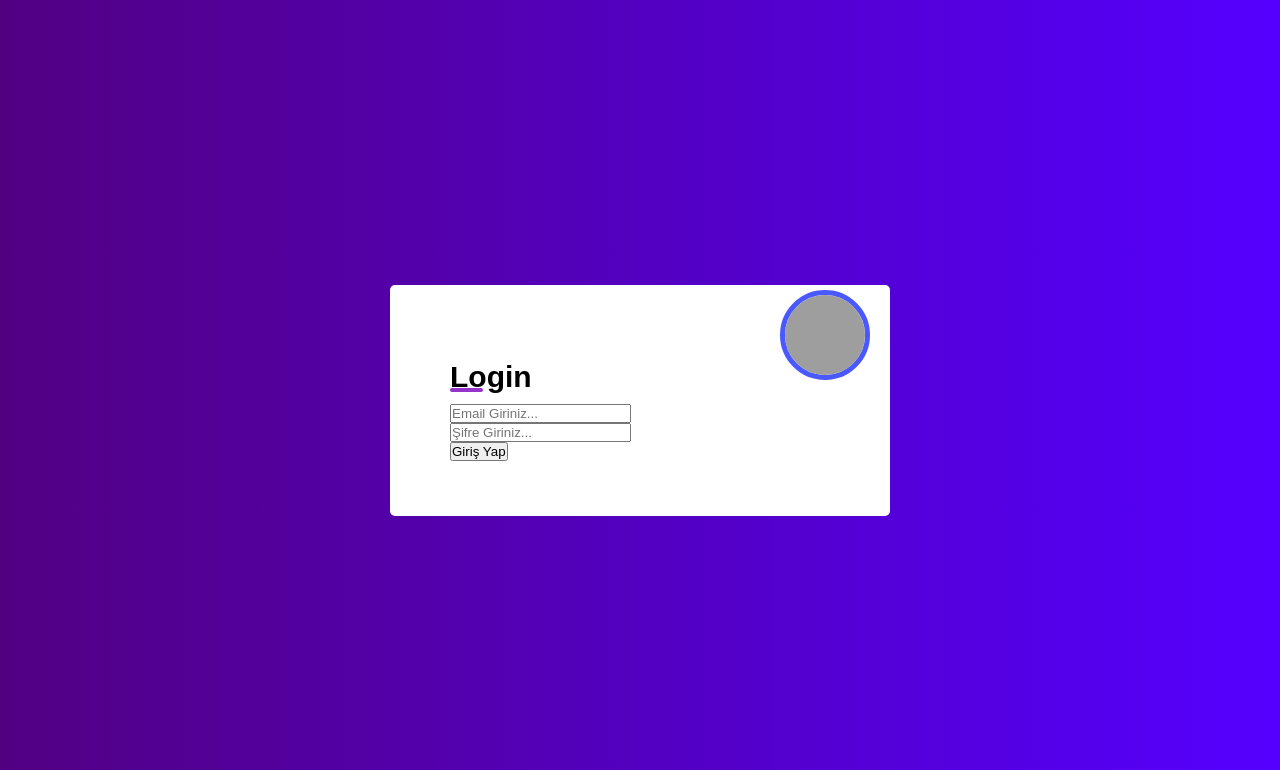
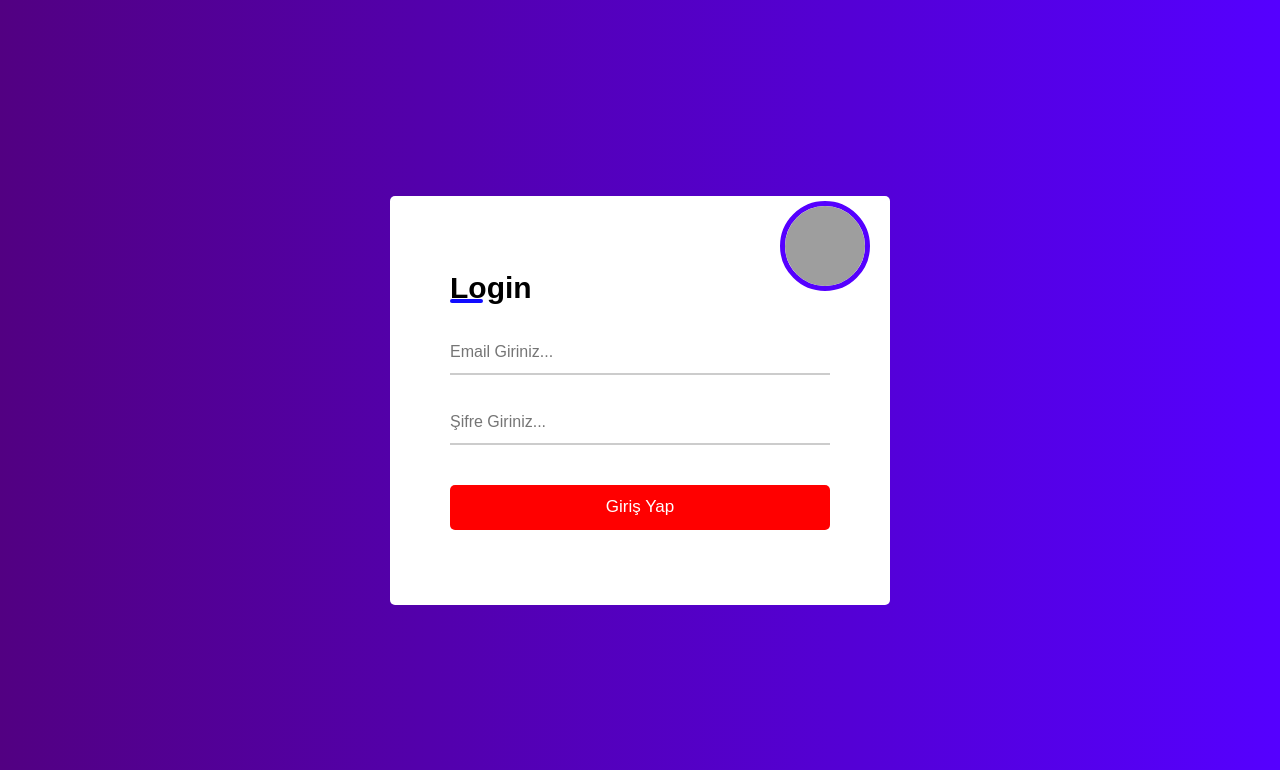
Before and after one commit to Ubey02/webProje-2024, a PHP site: the page made by Gırıs.Html in a window 1280 px wide. Shown: the top 770 px of the page. Run offline with PHP 8.4, Linux system fonts and the light colour scheme; grey boxes are pictures that could not be loaded.

Commit message:
Update style.css

```diff
--- a/style.css
+++ b/style.css
@@ -29,7 +29,7 @@ background: linear-gradient(to left, #5500ff 0%, #520082 100%);
   left: 78%;
   top: 5px;
   border-radius: 50%;
-  border: 5px solid #4a59FF;
+  border: 5px solid #5500ff;
 }
 
 .container form .title{
@@ -47,64 +47,69 @@ background: linear-gradient(to left, #5500ff 0%, #520082 100%);
   bottom: 2px;
   left: 0;
   border-radius: 50px;
-  background: #9434cb;
-}
-/* Navbarın özellikleri
-body {
-  margin: 0;
-  padding: 0;
-  font-family: Arial, sans-serif;
+  background: #110cff;
 }
 
-.navbar {
-  background-color: #00b46a;
-  color: #fff;
-  padding: 10px 0;
+.container form .input-box{
+  width: 100%;
+  height: 45px;
+  margin-top: 25px;
+  position: relative;
 }
 
-.container {
-  display: flex;
-  justify-content: space-between;
-  align-items: center;
+.container form .input-box input{
+  width: 100%;
+  height: 100%;
+  outline: none;
+  font-size: 16px;
+  border: none;
 }
 
-.logo {
-  color: #fff;
-  text-decoration: none;
-  font-size: 24px;
+.container form .underline:before{
+  position: absolute;
+  content: '';
+  height: 2px;
+  width: 100%;
+  background: #ccc;
+  left: 0;
+  bottom: 0;
 }
 
-.nav-links {
-  list-style: none;
-  margin: 0;
-  padding: 0;
+.container form .underline:after{
+  position: absolute;
+  content: '';
+  height: 2px;
+  width: 100%;
+  left: 0;
+  bottom: 0;
+  background: rgb(42, 42, 255);
+  transform: scaleX(0);
+  transform-origin: left;
 }
 
-.nav-links li {
-  display: inline;
+.container form .input-box input:focus ~ .underline:after,
+.container form .input-box input:valid ~ .underline:after{
+  transform: scaleX(1);
+  transform-origin: left;
 }
 
-.nav-links li a {
-  color: #fff;
-  text-decoration: none;
-  padding: 10px 15px;
+.container form .button{
+  margin: 40px 0 20px 0;
 }
 
-.nav-links li a:hover {
-  background-color: #00a056;
+.container form .input-box input[type="submit"]{
+  font-size: 17px;
+  color: #fff;
+  border-radius: 5px;
+  cursor: pointer;
+  background: red;
+  transition: all 0.3s ease;
 }
 
-.user-section {
-  display: flex;
+.container form .input-box input[type="submit"]:hover{
+  letter-spacing: 1px;
+  background: rgba(0,0,0,0.15);
+  color: red;
+  font-weight: bold;
+  border-radius: 10px;
 }
-
-.user-section a {
-  color: #fff;
-  text-decoration: none;
-  padding: 10px 15px;
-}
-
-.user-section a:hover {
-  background-color: #00a056;
-}
-*/
```
